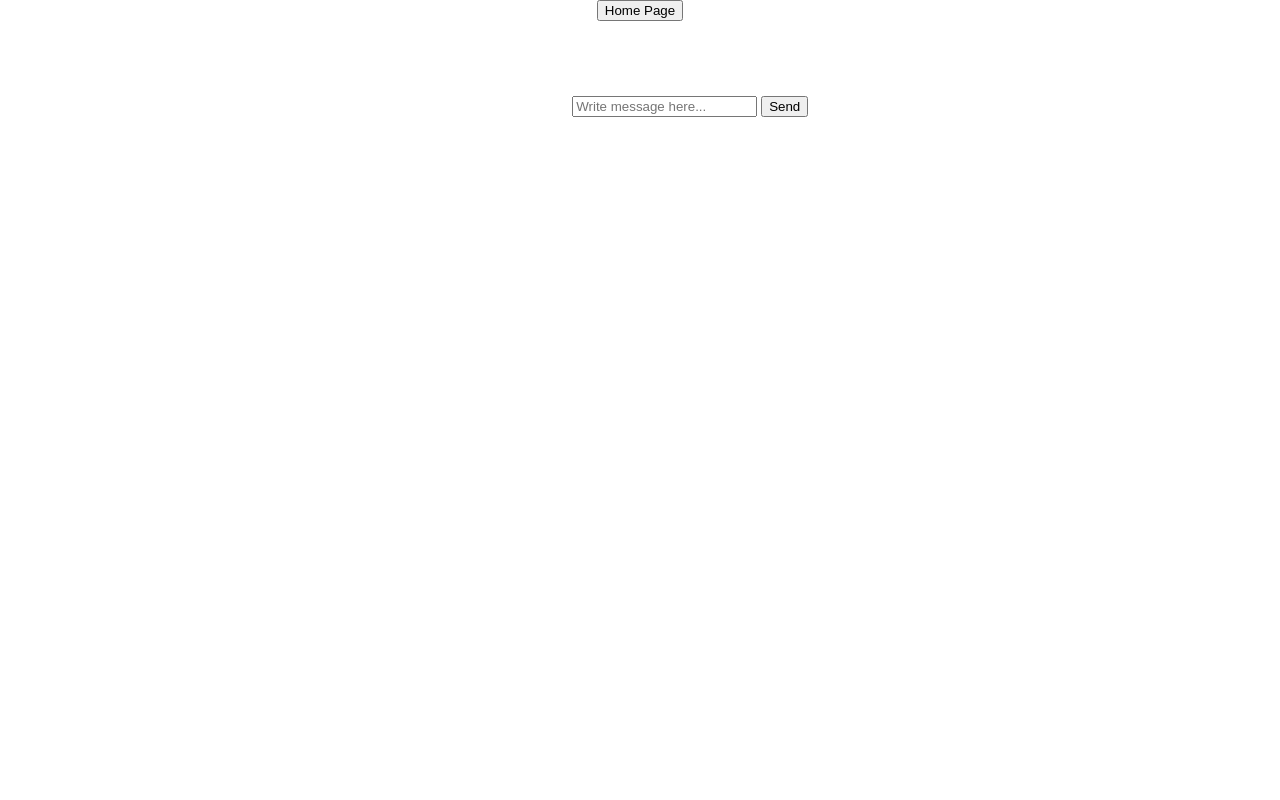
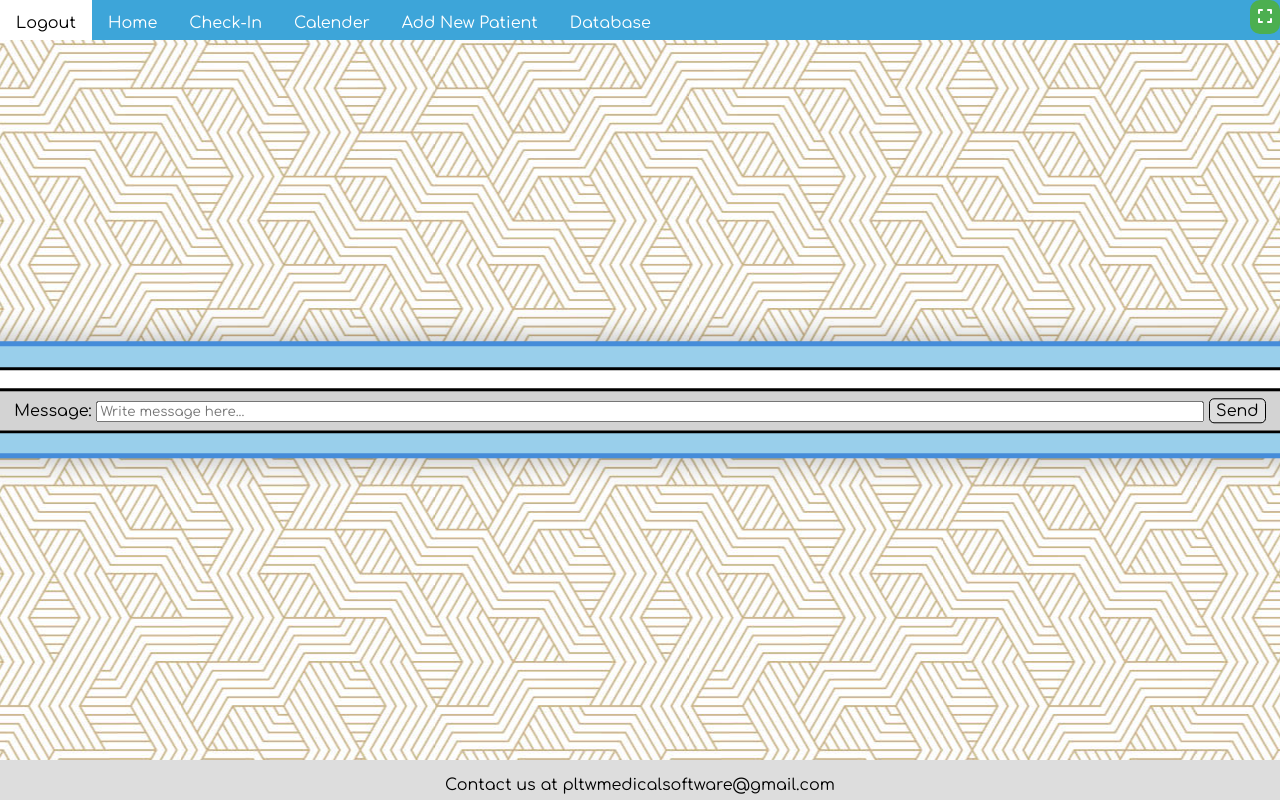
Before and after one commit to TheProblemSolvers/MedicalSoftware, a PHP site: page /provider/provider_textLog.html in a window 1280 px wide; the page is wider, and only the part inside the window is pictured. Run offline with PHP 8.4, Linux system fonts and the light colour scheme; some libraries are stand-ins or nearby versions.

Commit message:
finished css styling of both text logs

```diff
--- a/provider/provider_database.html
+++ b/provider/provider_database.html
@@ -20,7 +20,6 @@
         <a href="provider_calendar.html">Calender</a>
         <a href="provider_addNewPatient.html">Add New Patient</a>
         <a href="provider_database.html">Database</a>
-        <!-- <a href="provider_singlePatientView.html">Michael IDK</a> -->
     </div>
 
     <?php setcookie("patientId", "", time() - 3600); setcookie('updated', 'false');?>
--- a/provider/provider_textLog.html
+++ b/provider/provider_textLog.html
@@ -4,28 +4,61 @@
 <head>
     <meta name="viewport" content="width=device-width, initial-scale=1.0">
     <title>Medical Software</title>
-    <link rel="stylesheet" type="text/css" href="../stylesheet.css">
+    <link rel="stylesheet" type="text/css" href="../style/css/nav-content-footer.css">
+    <link rel="stylesheet" type="text/css" href="../style/css/text-log.css">
+    <link rel="stylesheet" type="text/css" href="../style/css/universal-style.css">
+    <script src="https://kit.fontawesome.com/bca8145492.js" crossorigin="anonymous"></script>
     <script src="../scripts.js"></script>
 </head>
 
 <body>
-    <button onclick="document.location='provider_lander.html'">Home Page</button>
-    <h1>
-        <?php require("../scripts.php"); echo "You are viewing " .
-				userFullName($_COOKIE['patientId']) . "'s Text Log";?>
-    </h1><br>
-    <?php echo displayTextLog($_COOKIE['patientId'], "provider");?><br><br>
-    <form method="POST" action="<?php echo htmlspecialchars($_SERVER['PHP_SELF']);?>">
-        <label for="textContents">Send Message:</label>
-        <input type="text" id="textContents" name="textContents" placeholder="Write message here...">
-        <input type="submit" value="Send">
-    </form>
-    <?php
+
+    <div class="container">
+        <div class="sliding-background"></div>
+    </div>
+
+    <div id="navDiv" class="topnav">
+        <a href="../index.html">Logout</a>
+        <a href="provider_lander.html">Home</a>
+        <a href="provider_checkin.html">Check-In</a>
+        <a href="provider_calendar.html">Calender</a>
+        <a href="provider_addNewPatient.html">Add New Patient</a>
+        <a href="provider_database.html">Database</a>
+    </div>
+
+    <button id="navBtn" title="Toggle Fullscreen Mode" onclick="shiftNav()"><i class="fas fa-expand"></i></button>
+
+    <div class="island">
+        <h1>
+            <?php require("../scripts.php"); echo "You are viewing " . userFullName($_COOKIE['patientId']) . "'s Text Log";?>
+        </h1>
+
+        <div class="textLog">
+
+            <?php echo displayTextLog($_COOKIE['patientId'], "provider");?><br>
+
+            <div class="textInput">
+                <form method="POST" action="<?php echo htmlspecialchars($_SERVER['PHP_SELF']);?>">
+                    <label for="textContents">Message:</label>
+                    <input type="text" id="textContents" name="textContents" placeholder="Write message here...">
+                    <input type="submit" id="sendMessage" value="Send">
+                </form>
+            </div>
+
+        </div>
+
+        <?php
 			if($_SERVER["REQUEST_METHOD"] == "POST"){
 				addTextMessage($_COOKIE['patientId'], $_COOKIE['userId'], $_POST['textContents']);
                 header("Refresh:0; url=#");
 			}
 		?>
+    </div>
+
 </body>
 
+<div id="footer">
+    <p>Contact us at pltwmedicalsoftware@gmail.com</p>
+</div>
+
 </html>
--- a/style/css/text-log.css
+++ b/style/css/text-log.css
@@ -9,9 +9,9 @@
     background-color: #99cfeb;
     border: 5px solid #458cd9;
     border-radius: 5px;
-    width: 700px;
-    height: 350px;
+    width: 1400px;
     box-shadow: 0 0 30px rgba(0, 0, 0, 0.30);
+    padding-bottom: 20px;
 }
 
 .sliding-background {
@@ -29,45 +29,106 @@
 
 /* --------------------------Text Division Modifiers------------------------------ */
 
+.textLog {
+    margin-right: auto;
+    margin-left: auto;
+    border: 3px solid black;
+    border-radius: 5px;
+    background-color: white;
+    width: 1350px;
+}
+
 .patientMessage {
     float: right;
     text-align: left;
-    background-image: url("");
-    border: 5px solid black;
+    background-color: lightblue;
+    border: 2px solid black;
     border-radius: 5px;
-    width: 500px;
+    width: 800px;
+    padding: 5px;
+    margin: 5px;
+    margin-left: 500px;
 }
 
 .providerMessage {
     float: left;
     text-align: left;
-    background-color: aquamarine;
-    border: 5px solid black;
+    background-color: lightgrey;
+    border: 2px solid black;
     border-radius: 5px;
-    width: 500px;
+    width: 800px;
+    padding: 5px;
+    margin: 5px;
+    margin-right: 500px;
+}
+
+.textInput {
+    padding-top: 7px;
+    padding-bottom: 7px;
+    background-color: lightgrey;
+    border-top: 3px solid black;
+    clear: both;
 }
 
 
-/* --------------------------Text Tag Modifiers------------------------------ */
+/* --------------------------Text Appearance Modifiers------------------------------ */
 
 .patientTag {
     color: black;
+    display: inline;
+    font-weight: 1000;
 }
 
 .providerTag {
     color: black;
+    display: inline;
+    font-weight: 1000;
 }
 
 .patientText {
     color: black;
+    display: inline;
 }
 
 .providerText {
     color: black;
+    display: inline;
+}
+
+
+/* --------------------------Input Modifiers------------------------------ */
+
+#textContents {
+    font-family: comfortaaStd;
+    width: 1100px;
+}
+
+#sendMessage {
+    font-family: comfortaaStd;
+    background-color: #ddd;
+    border: 1px solid black;
+    border-radius: 5px;
+    color: black;
+    text-align: center;
+    text-decoration: none;
+    display: inline-block;
+    font-size: 16px;
+    height: 25px;
 }
 
 
 /* --------------------------Animation Modifiers------------------------------ */
+
+#sendMessage:hover {
+    background-color: rgb(255, 255, 255);
+    color: rgb(0, 0, 0);
+}
+
+#sendMessage:active {
+    background-color: #c9dfeb;
+    box-shadow: 0 2px #666;
+    transform: translate(2px, 2px);
+}
 
 @keyframes slide {
     0% {
```
Also changed, not shown: patient/patient_textLog.html (+23 -17 lines).
